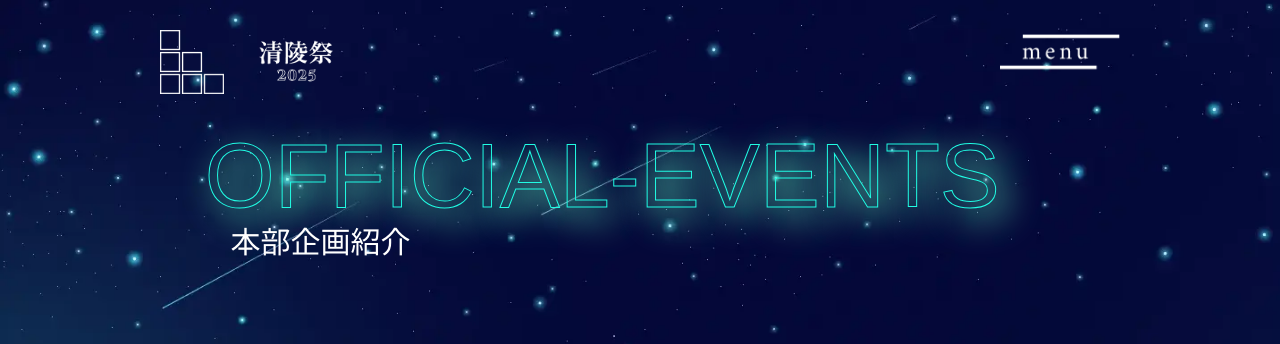
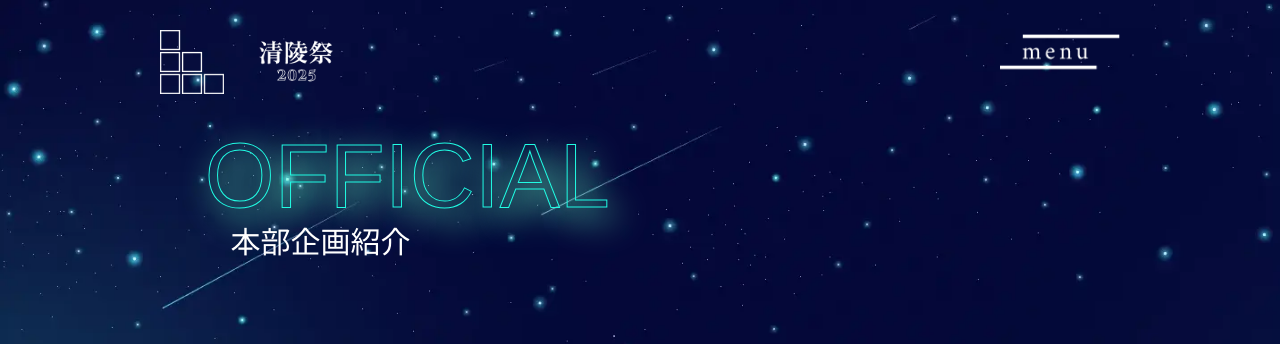
Before and after one commit to ynufes-tech/ynufes-seiryo25, a Nuxt app: page /official in a window 1280 px wide. Shown: the top 344 px of the page. Built offline with nearby package versions, Linux system fonts and the light colour scheme; a web font is replaced by a local one.

Commit message:
OFFICIAL-EVENTSは崩れてしまうのでOFFICIALに戻しました

```diff
--- a/pages/official/index.vue
+++ b/pages/official/index.vue
@@ -9,7 +9,7 @@ useHead({
   <div class="page-root">
     <div class="page-container">
       <PageTitle
-        :title="'OFFICIAL-EVENTS'"
+        :title="'OFFICIAL'"
         :sub-title="'本部企画紹介'"
       />
       <div class="box">
```
